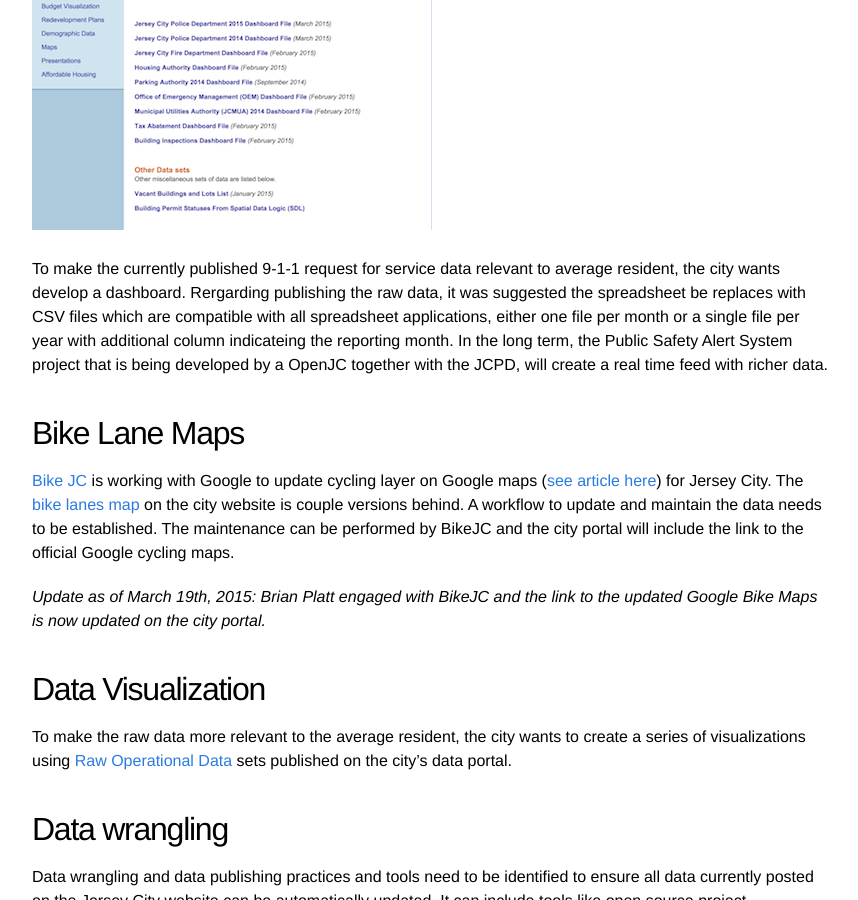
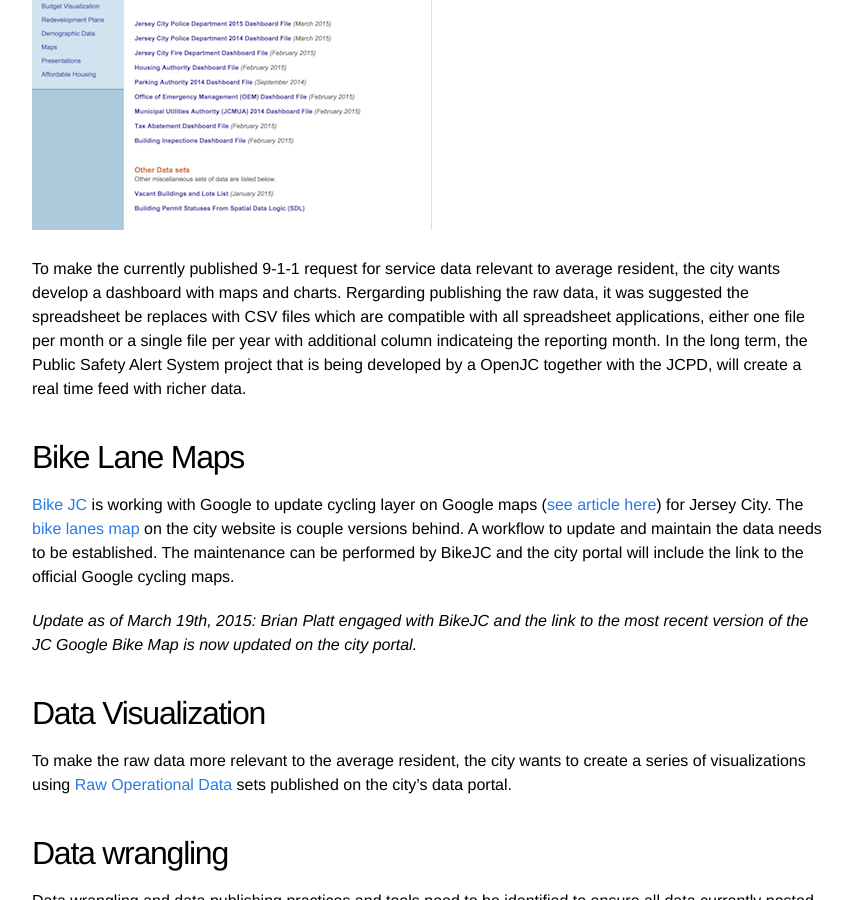
Before and after one commit to DataGallery/blog, a Jekyll site: the page built from _posts/2015-03-19-Meetup-with-Brian-Platt.md, in a window 1280 px wide and 900 px high, scrolled down 2288 px. Shown: the whole window, without its empty margins (208-1066 px from the left). Built offline with Jekyll 4.4.1, drawn with Linux system fonts in a browser that asks for light colours.

Commit message:
edited post

```diff
--- a/_posts/2015-03-19-Meetup-with-Brian-Platt.md
+++ b/_posts/2015-03-19-Meetup-with-Brian-Platt.md
@@ -33,13 +33,13 @@ With the current increase of development in the city, the Planning Department is
 
 ![911 Screenshot]({{ site.blogurl }}/assets/911.png)
 
-To make the currently published 9-1-1 request for service data relevant to average resident, the city wants develop a dashboard.  Rergarding publishing the raw data, it was suggested the spreadsheet be replaces with CSV files which are compatible with all spreadsheet applications, either one file per month or a single file per year with additional column indicateing the reporting month.  In the long term, the Public Safety Alert System project that is being developed by a OpenJC together with the JCPD, will create a real time feed with richer data.
+To make the currently published 9-1-1 request for service data relevant to average resident, the city wants develop a dashboard with maps and charts.  Rergarding publishing the raw data, it was suggested the spreadsheet be replaces with CSV files which are compatible with all spreadsheet applications, either one file per month or a single file per year with additional column indicateing the reporting month.  In the long term, the Public Safety Alert System project that is being developed by a OpenJC together with the JCPD, will create a real time feed with richer data.
 
 Bike Lane Maps
 --------------
 [Bike JC][bikejc] is working with Google to update cycling layer on Google maps ([see article here][article]) for Jersey City.  The [bike lanes map][bikelanesmap] on the city website is couple versions behind.  A workflow to update and maintain the data needs to be established.  The maintenance can be performed by BikeJC and the city portal will include the link to the official Google cycling maps.
 
-*Update as of March 19th, 2015:  Brian Platt engaged with BikeJC and the link to the updated Google Bike Maps is now updated on the city portal.*
+*Update as of March 19th, 2015:  Brian Platt engaged with BikeJC and the link to the most recent version of the JC Google Bike Map is now updated on the city portal.*
 
 Data Visualization
 ------------------
```
